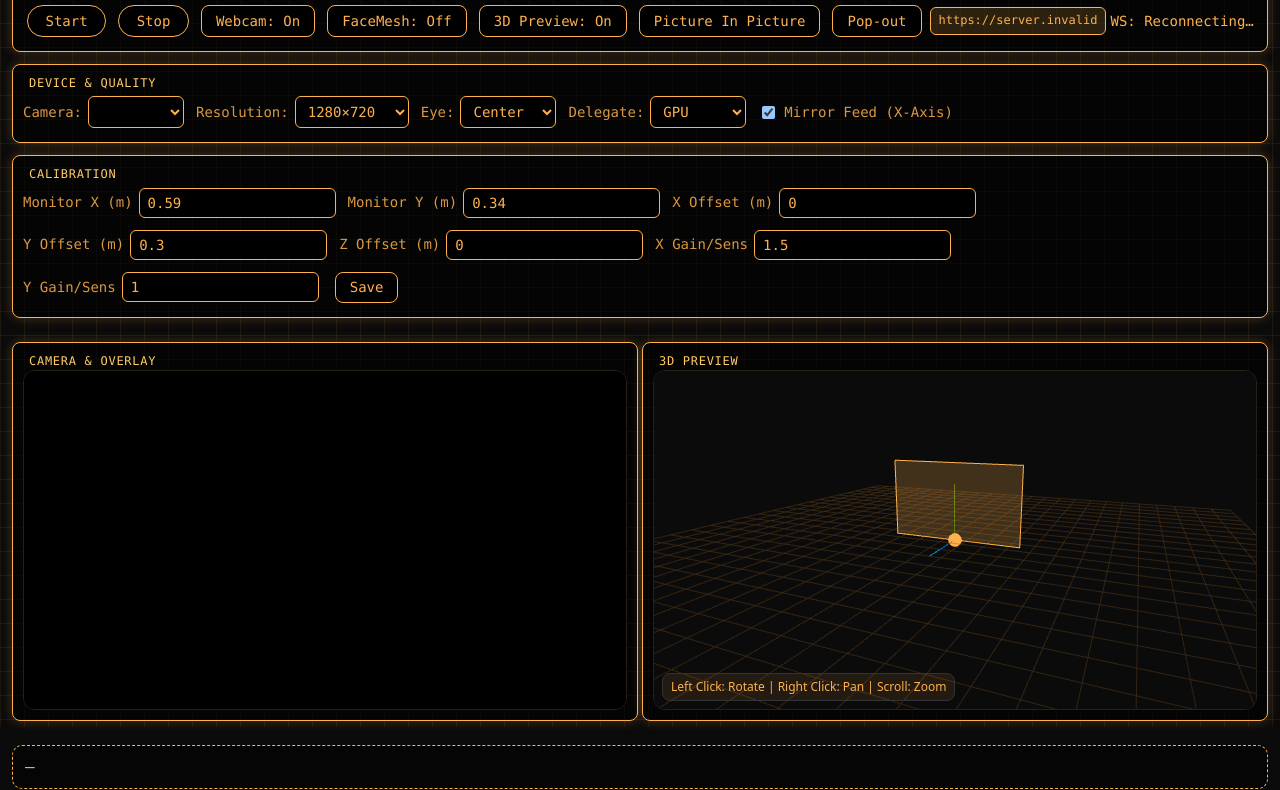
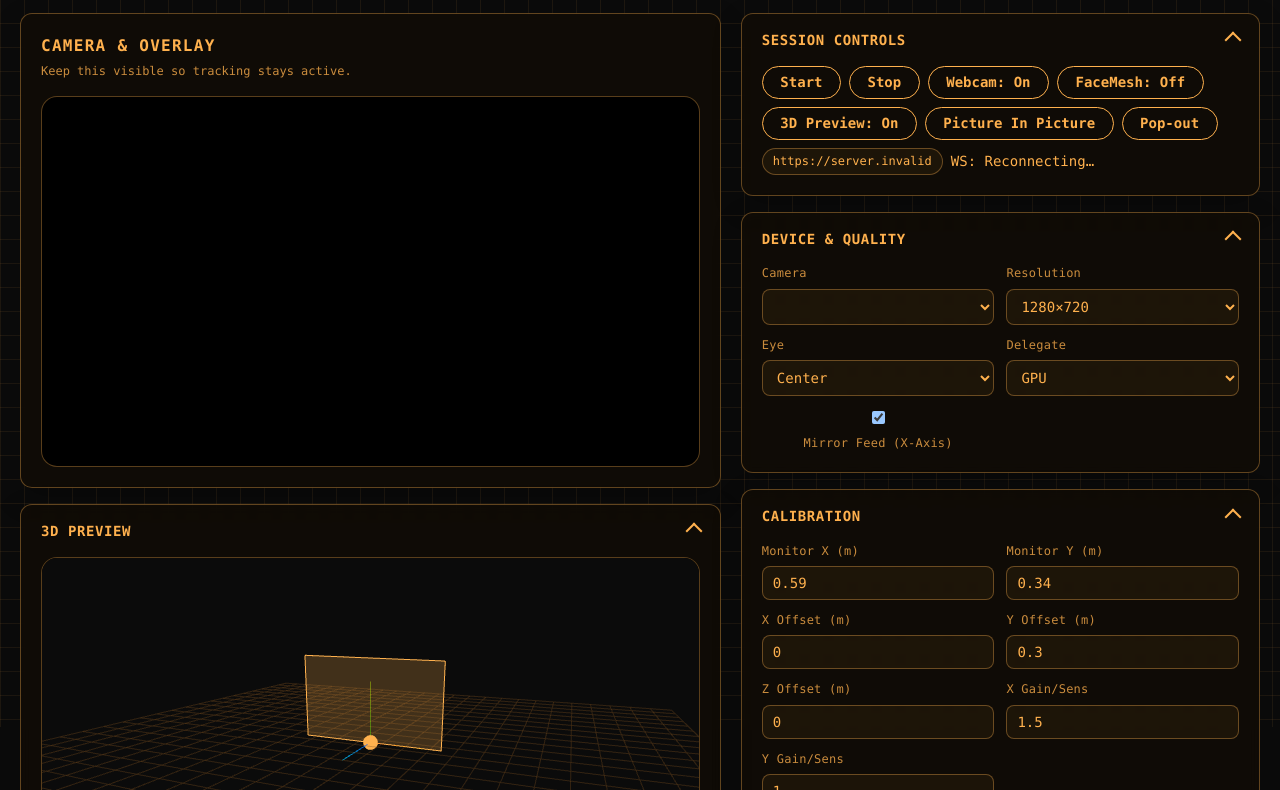
Before and after one commit to latentJake/portal-head-tracker, a website built with Vite: page index.html in a window 1280 px wide. Shown: the part 73-863 px from the top of the page. Built offline with nearby package versions, Linux system fonts and the light colour scheme; no server answers.

Commit message:
Revamp tracker UI layout with collapsible panels

```diff
--- a/index.html
+++ b/index.html
@@ -1,13 +1,50 @@
-<div class="wrap">
-  <h1>Portal Head Tracker - latentJake</h1>
+<!doctype html>
+<html lang="en">
+  <head>
+    <meta charset="UTF-8" />
+    <meta name="viewport" content="width=device-width, initial-scale=1" />
+    <title>Portal Head Tracker · latentJake</title>
     <link rel="stylesheet" href="/src/style.css" />
-  <meta charset="UTF-8">
+  </head>
+  <body>
+    <div class="app-shell">
+      <header class="app-header">
+        <h1 class="app-title">
+          Portal Head Tracker <span class="app-title__byline">· latentJake</span>
+        </h1>
+        <div class="app-header__actions">
+          <button id="themeToggle" class="tva-btn ghost" type="button" aria-pressed="false">
+            Light Mode
+          </button>
+        </div>
+      </header>
 
-  <!-- SESSION CONTROLS -->
-  <section class="tva-panel">
+      <main class="main-layout">
+        <div class="media-column">
+          <section class="tva-panel media-panel" aria-labelledby="cameraOverlayHeading">
+            <div class="panel-header">
+              <h2 id="cameraOverlayHeading" class="panel-title">Camera &amp; Overlay</h2>
+              <p class="panel-subtitle">Keep this visible so tracking stays active.</p>
+            </div>
+            <div id="preview" class="media-frame">
+              <video id="video" playsinline muted></video>
+              <canvas id="overlay"></canvas>
+            </div>
+          </section>
 
-      <legend>Session Controls</legend>
-      <div class="row">
+          <details class="tva-panel collapsible" data-section="preview" open>
+            <summary>3D Preview</summary>
+            <div class="panel-body">
+              <div id="threeMount" class="media-frame"></div>
+            </div>
+          </details>
+        </div>
+
+        <div class="control-column">
+          <details class="tva-panel collapsible" data-section="session" open>
+            <summary>Session Controls</summary>
+            <div class="panel-body">
+              <div class="cluster">
                 <button id="start" class="tva-btn pill">Start</button>
                 <button id="stop" class="tva-btn pill">Stop</button>
                 <button id="toggleWebcam" class="tva-btn">Webcam: On</button>
@@ -16,23 +53,22 @@
                 <button id="btnDocPiP" class="tva-btn">Picture In Picture</button>
                 <button id="btnPopout" class="tva-btn">Pop-out</button>
                 <span id="wsAddr" class="tva-badge">ws://—</span>
-        <span id="wsStatus" class="badge">WS: —</span>
+                <span id="wsStatus" class="tva-badge">WS: —</span>
               </div>
+            </div>
+          </details>
 
-  </section>
-
-  <!-- DEVICE & QUALITY -->
-  <section class="tva-panel">
-
-      <legend>Device &amp; Quality</legend>
-      <div class="row">
+          <details class="tva-panel collapsible" data-section="device" open>
+            <summary>Device &amp; Quality</summary>
+            <div class="panel-body">
+              <div class="form-grid">
                 <label>
-          Camera:
+                  <span>Camera</span>
                   <select id="cameraSel" class="tva-select"></select>
                 </label>
 
                 <label>
-          Resolution:
+                  <span>Resolution</span>
                   <select id="resSel" class="tva-select">
                     <option value="640x480">640×480</option>
                     <option value="1280x720" selected>1280×720</option>
@@ -41,7 +77,7 @@
                 </label>
 
                 <label>
-          Eye:
+                  <span>Eye</span>
                   <select id="eyeSel" class="tva-select">
                     <option value="left">Left</option>
                     <option value="center" selected>Center</option>
@@ -50,91 +86,84 @@
                 </label>
 
                 <label>
-          Delegate:
+                  <span>Delegate</span>
                   <select id="delegate" class="tva-select">
                     <option value="GPU" selected>GPU</option>
                     <option value="CPU">CPU</option>
                   </select>
                 </label>
 
-        <label>
+                <label class="checkbox">
                   <input type="checkbox" id="mirrorFeed" />
-          Mirror Feed (X-Axis)
+                  <span>Mirror Feed (X-Axis)</span>
                 </label>
               </div>
+            </div>
+          </details>
 
-  </section>
-
-  <!-- CALIBRATION -->
-  <section class="tva-panel">
-
-      <legend>Calibration</legend>
-      <div class="row">
-        <label>Monitor X (m)
+          <details class="tva-panel collapsible" data-section="calibration" open>
+            <summary>Calibration</summary>
+            <div class="panel-body">
+              <div class="form-grid">
+                <label>
+                  <span>Monitor X (m)</span>
                   <input id="monX" type="number" step="0.001" class="tva-input" />
                 </label>
-        <label>Monitor Y (m)
+                <label>
+                  <span>Monitor Y (m)</span>
                   <input id="monY" type="number" step="0.001" class="tva-input" />
                 </label>
 
-        <label>X Offset (m)
+                <label>
+                  <span>X Offset (m)</span>
                   <input id="offX" type="number" step="0.001" class="tva-input" />
                 </label>
-        <label>Y Offset (m)
+                <label>
+                  <span>Y Offset (m)</span>
                   <input id="offY" type="number" step="0.001" class="tva-input" />
                 </label>
-        <label>Z Offset (m)
+                <label>
+                  <span>Z Offset (m)</span>
                   <input id="offZ" type="number" step="0.001" class="tva-input" />
                 </label>
 
-        <label>X Gain/Sens
+                <label>
+                  <span>X Gain/Sens</span>
                   <input id="gainX" type="number" step="0.01" class="tva-input" />
                 </label>
-        <label>Y Gain/Sens
+                <label>
+                  <span>Y Gain/Sens</span>
                   <input id="gainY" type="number" step="0.01" class="tva-input" />
                 </label>
-
+              </div>
+              <div class="panel-actions">
                 <button id="saveCal" class="tva-btn">Save</button>
               </div>
+            </div>
+          </details>
 
-  </section>
-
-  <!-- PREVIEW ROW -->
-  <section class="row">
-    <!-- Camera + overlay -->
-    <section class="tva-panel" style="flex:1 1 48%;">
-
-        <legend>Camera &amp; Overlay</legend>
-        <div id="preview">
-          <video id="video" playsinline muted style="object-fit:contain;background:#000"></video>
-          <canvas id="overlay"></canvas>
-        </div>
-
-    </section>
-
-    <!-- Three.js mini preview -->
-    <section class="tva-panel" style="flex:1 1 48%;">
-
-        <legend>3D Preview</legend>
-        <div id="threeMount"></div>
-
-    </section>
-  </section>
-
-  <!-- COORDINATES -->
-      <pre id="readout">—</pre>
-  <!-- STATUS & PERFORMANCE -->
-  <section class="tva-panel">
-
-      <legend>Status &amp; Performance</legend>
-      <div class="row">
+          <details class="tva-panel collapsible" data-section="status" open>
+            <summary>Status &amp; Performance</summary>
+            <div class="panel-body">
+              <div class="cluster">
                 <span id="status" class="tva-badge">idle</span>
                 <span id="actual" class="tva-badge">Actual: —</span>
                 <span id="fps" class="tva-badge">cb: — • vid: — • inf: —</span>
-        <span id="ms"  class="tva-badge">proc: — ms</span>
+                <span id="ms" class="tva-badge">proc: — ms</span>
               </div>
+            </div>
+          </details>
+        </div>
+      </main>
 
-  </section>
+      <details class="tva-panel collapsible full-width" data-section="debug" open>
+        <summary>Debug Readout</summary>
+        <div class="panel-body">
+          <pre id="readout">—</pre>
+        </div>
+      </details>
     </div>
 
     <script type="module" src="/src/main.js"></script>
+  </body>
+</html>
--- a/src/main.js
+++ b/src/main.js
@@ -28,9 +28,10 @@ const toggleMeshBtn   = document.getElementById('toggleMesh');
 const toggle3dBtn     = document.getElementById('toggle3d');
 const mirrorFeedEl    = document.getElementById('mirrorFeed');
 
-const previewEl = document.getElementById('preview');
-const overlay   = document.getElementById('overlay');
-const octx      = overlay ? overlay.getContext('2d') : null;
+const previewEl      = document.getElementById('preview');
+const overlay        = document.getElementById('overlay');
+const octx           = overlay ? overlay.getContext('2d') : null;
+const themeToggleBtn = document.getElementById('themeToggle');
 
 // Calibration inputs
 const monXEl  = document.getElementById('monX');
@@ -56,6 +57,16 @@ const loadPrefs = () => { try { return JSON.parse(localStorage.getItem(PREF_KEY)
 const savePrefs = obj => {
   const prev = loadPrefs();
   localStorage.setItem(PREF_KEY, JSON.stringify({ ...prev, ...obj }));
+};
+
+const applyTheme = theme => {
+  const next = (theme === 'light') ? 'light' : 'dark';
+  document.body.dataset.theme = next;
+  if (themeToggleBtn) {
+    const isLight = next === 'light';
+    themeToggleBtn.textContent = isLight ? 'Dark Mode' : 'Light Mode';
+    themeToggleBtn.setAttribute('aria-pressed', String(isLight));
+  }
 };
 
 // ——————————————————————————————————————————————
@@ -101,6 +112,14 @@ const P = loadPrefs();
 if (resSel && P.resKey)        resSel.value = P.resKey;
 if (eyeSel && P.eye)           eyeSel.value = P.eye;
 if (delegateEl && P.delegate)  delegateEl.value = P.delegate;
+applyTheme(P.theme || 'dark');
+if (themeToggleBtn) {
+  themeToggleBtn.addEventListener('click', () => {
+    const nextTheme = (document.body.dataset.theme === 'light') ? 'dark' : 'light';
+    applyTheme(nextTheme);
+    savePrefs({ theme: nextTheme });
+  });
+}
 
 // ——————————————————————————————————————————————
 // Mirror Feed (persisted; default ON to preserve prior mirrored behavior)
--- a/src/style.css
+++ b/src/style.css
@@ -1,50 +1,65 @@
 /* ================================
-   LUCI / TVA THEME - styles.css
+   Portal Head Tracker – TVA theme
+   Modernized responsive UI system
    ================================ */
 
 /* --- Design Tokens --- */
 :root {
-  --tva-bg: #0b0b0b;                  /* base black */
+  color-scheme: dark;
+
+  --tva-bg: #0b0b0b;
+  --tva-surface: rgba(16, 12, 6, 0.82);
+  --tva-surface-subtle: rgba(255, 177, 78, 0.06);
+  --tva-border: #ffb14e;
+  --tva-border-subtle: rgba(255, 177, 78, 0.35);
+  --tva-text: #ffb14e;
+  --tva-text-dim: rgba(255, 177, 78, 0.78);
+  --tva-amber: #ffb14e;
+  --tva-amber-bright: #ffcc66;
   --tva-grid: rgba(255, 177, 78, 0.08);
-  --tva-amber: #ffb14e;               /* primary amber */
-  --tva-amber-bright: #ffcc66;        /* hover/focus accent */
-  --tva-amber-dim: rgba(255, 177, 78, 0.16);
-  --tva-text: #ffb14e;                /* default text color */
-  --tva-text-dim: rgba(255, 177, 78, 0.85);
-  --tva-border: #ffb14e;
-  --tva-shadow: 0 0 0.75rem rgba(255, 177, 78, 0.25);
+
   --tva-font-ui: "IBM Plex Mono", "SFMono-Regular", Menlo, Consolas, "Liberation Mono", monospace;
-  --tva-radius: 8px;
-  --tva-gap: 4px;
+  --tva-radius: 12px;
+  --tva-gap: 12px;
+  --tva-transition: 180ms ease;
+}
 
-  color-scheme: dark;
-  font-synthesis: none;
-  text-rendering: optimizeLegibility;
-  -webkit-font-smoothing: antialiased;
-  -moz-osx-font-smoothing: grayscale;
+body[data-theme='light'] {
+  color-scheme: light;
+
+  --tva-bg: #f4f0e8;
+  --tva-surface: rgba(255, 255, 255, 0.86);
+  --tva-surface-subtle: rgba(0, 0, 0, 0.05);
+  --tva-border: #2c2010;
+  --tva-border-subtle: rgba(44, 32, 16, 0.25);
+  --tva-text: #20160c;
+  --tva-text-dim: rgba(32, 22, 12, 0.72);
+  --tva-amber: #c46c00;
+  --tva-amber-bright: #d9861f;
+  --tva-grid: rgba(44, 32, 16, 0.05);
 }
 
 /* --- Base / Reset-ish --- */
 *,
 *::before,
-*::after { box-sizing: border-box; }
+*::after {
+  box-sizing: border-box;
+}
 
-html, body {
+html,
+body {
   height: 100%;
 }
 
 body {
   margin: 0;
-  min-width: 320px;
-  min-height: 100vh;
   background: var(--tva-bg);
   color: var(--tva-text);
   font: 14px/1.45 var(--tva-font-ui);
-  display: block; /* let the page flow naturally */
-  position: relative;
+  min-height: 100vh;
+  transition: background var(--tva-transition), color var(--tva-transition);
 }
 
-/* Subtle amber grid behind everything */
 body::before {
   content: "";
   position: fixed;
@@ -57,259 +72,321 @@ body::before {
   background-size: 24px 24px;
 }
 
-/* Containers */
-.wrap,
-#app {
-  max-width: 1280px;
-  margin: 16px auto;
-  padding: 0 12px 24px;
-  position: relative;
-  z-index: 1; /* above grid */
-}
-
-/* Typography */
-h1, h2, h3 {
-  margin: 8px 0 12px;
-  line-height: 1.0;
-  color: var(--tva-amber-bright);
-  text-transform: uppercase;
-}
-h1 { font-size: 18px; }
-h2 { font-size: 18px; }
-h3 { font-size: 16px; }
-
-/* Links */
 a {
   color: var(--tva-amber);
   text-decoration: none;
-  border-bottom: 1px dotted var(--tva-amber);
-}
-a:hover { color: var(--tva-amber-bright); }
-
-/* Cards / Panels */
-.tva-panel {
-  background: rgba(0,0,0,0.6);
-  border: 1px solid var(--tva-border);
-  border-radius: var(--tva-radius);
-  padding: 10px;
-  margin: 12px 0;
-  box-shadow: var(--tva-shadow);
+  border-bottom: 1px dotted currentColor;
 }
 
-.tva-title {
-  font-size: 14px;
+a:hover {
   color: var(--tva-amber-bright);
-  letter-spacing: 0.06em;
-  border-bottom: 2px solid var(--tva-border);
-  padding-bottom: 4px;
-  margin-bottom: 8px;
-  text-transform: uppercase;
 }
 
-/* Horizontal divider / “orange line breaks” */
-.tva-divider {
-  height: 0;
-  border: none;
-  border-top: 2px solid var(--tva-border);
-  margin: 16px 0;
-  opacity: 1;
+/* --- Layout --- */
+.app-shell {
+  position: relative;
+  z-index: 1;
+  max-width: 1280px;
+  margin: 0 auto;
+  padding: 24px 20px 48px;
+  display: flex;
+  flex-direction: column;
+  gap: 24px;
 }
 
-/* Badges (status chips) */
-.tva-badge {
-  display: inline-block;
-  padding: 4px 8px;
-  border: 1px solid var(--tva-border);
-  border-radius: 6px;
-  background: var(--tva-amber-dim);
+.app-header {
+  display: flex;
+  flex-wrap: wrap;
+  justify-content: space-between;
+  align-items: center;
+  gap: 16px;
+}
+
+.app-title {
+  margin: 0;
+  font-size: clamp(20px, 4vw, 26px);
+  text-transform: uppercase;
+  letter-spacing: 0.08em;
+}
+
+.app-title__byline {
+  font-size: 0.75em;
+  color: var(--tva-text-dim);
+}
+
+.app-header__actions {
+  display: flex;
+  gap: 8px;
+}
+
+.main-layout {
+  display: grid;
+  grid-template-columns: minmax(0, 1.35fr) minmax(0, 1fr);
+  gap: 20px;
+  align-items: flex-start;
+}
+
+.media-column,
+.control-column {
+  display: flex;
+  flex-direction: column;
+  gap: 16px;
+}
+
+.full-width {
+  width: 100%;
+}
+
+@media (max-width: 1024px) {
+  .main-layout {
+    grid-template-columns: 1fr;
+  }
+}
+
+/* --- Panels --- */
+.tva-panel {
+  background: var(--tva-surface);
+  border: 1px solid var(--tva-border-subtle);
+  border-radius: var(--tva-radius);
+  box-shadow: 0 10px 30px rgba(0, 0, 0, 0.18);
+  backdrop-filter: blur(6px);
+  transition: border-color var(--tva-transition), box-shadow var(--tva-transition), background var(--tva-transition);
+}
+
+.media-panel {
+  padding: 20px;
+  display: flex;
+  flex-direction: column;
+  gap: 16px;
+}
+
+.panel-header {
+  display: flex;
+  flex-direction: column;
+  gap: 6px;
+}
+
+.panel-title {
+  margin: 0;
+  font-size: 16px;
+  text-transform: uppercase;
+  letter-spacing: 0.08em;
+}
+
+.panel-subtitle {
+  margin: 0;
+  font-size: 12px;
+  color: var(--tva-text-dim);
+}
+
+.collapsible {
+  overflow: hidden;
+}
+
+.collapsible > summary {
+  list-style: none;
+  cursor: pointer;
+  padding: 16px 20px;
+  font-weight: 600;
+  letter-spacing: 0.04em;
+  text-transform: uppercase;
+  position: relative;
+  display: flex;
+  align-items: center;
+  gap: 12px;
+}
+
+.collapsible > summary::-webkit-details-marker {
+  display: none;
+}
+
+.collapsible > summary::after {
+  content: '';
+  margin-left: auto;
+  width: 12px;
+  height: 12px;
+  border: 2px solid var(--tva-text);
+  border-top: none;
+  border-left: none;
+  transform: rotate(45deg);
+  transition: transform var(--tva-transition);
+}
+
+.collapsible[open] > summary::after {
+  transform: rotate(225deg);
+}
+
+.panel-body {
+  padding: 0 20px 20px;
+  display: flex;
+  flex-direction: column;
+  gap: 16px;
+}
+
+.panel-actions {
+  display: flex;
+  justify-content: flex-end;
+}
+
+.cluster {
+  display: flex;
+  flex-wrap: wrap;
+  gap: 8px;
+  align-items: center;
+}
+
+.form-grid {
+  display: grid;
+  gap: 12px;
+  grid-template-columns: repeat(auto-fit, minmax(180px, 1fr));
+}
+
+.checkbox {
+  display: flex;
+  align-items: center;
+  gap: 8px;
+  font-weight: 500;
+}
+
+.checkbox span {
+  color: var(--tva-text-dim);
+}
+
+/* --- Form Elements --- */
+label {
+  display: flex;
+  flex-direction: column;
+  gap: 6px;
+  color: var(--tva-text-dim);
+  font-size: 12px;
+  letter-spacing: 0.02em;
+}
+
+.tva-input,
+.tva-select,
+input[type='number'],
+select {
+  width: 100%;
+  background: var(--tva-surface-subtle);
   color: var(--tva-text);
-  font-size: 12px;
+  border: 1px solid var(--tva-border-subtle);
+  border-radius: 8px;
+  padding: 8px 10px;
+  font: 14px/1 var(--tva-font-ui);
+  transition: border-color var(--tva-transition), background var(--tva-transition), color var(--tva-transition);
+}
+
+.tva-input:focus,
+.tva-select:focus,
+input[type='number']:focus,
+select:focus {
+  outline: 2px solid var(--tva-amber-bright);
+  outline-offset: 2px;
 }
 
 /* --- Buttons --- */
-
-/* Base button: black with orange text */
 button,
 .tva-btn {
   appearance: none;
-  background: #000;
+  border-radius: 999px;
+  border: 1px solid var(--tva-border);
+  background: transparent;
   color: var(--tva-text);
-  border: 1px solid var(--tva-border);
-  border-radius: var(--tva-radius);
-  padding: 0.55em 1.0em;
-  font: 500 14px/1 var(--tva-font-ui);
+  padding: 0.6em 1.25em;
+  font: 600 14px/1 var(--tva-font-ui);
   cursor: pointer;
-  transition: background 0.18s ease, color 0.18s ease, box-shadow 0.18s ease, transform 0.06s ease;
-  margin: 4px;
+  transition: background var(--tva-transition), color var(--tva-transition), border-color var(--tva-transition), box-shadow var(--tva-transition);
 }
 
 button:hover,
 .tva-btn:hover {
   background: var(--tva-amber);
   color: #000;
-  box-shadow: var(--tva-shadow);
+  box-shadow: 0 8px 18px rgba(0, 0, 0, 0.35);
 }
 
-/* Focus ring */
-button:focus-visible,
-.tva-btn:focus-visible,
-.tva-input:focus,
-.tva-select:focus,
-.tva-field:focus {
-  outline: 2px solid var(--tva-amber-bright);
-  outline-offset: 2px;
+button:active,
+.tva-btn:active {
+  transform: translateY(1px);
 }
 
-/* “Pill” button variant */
 .tva-btn.pill {
   border-radius: 999px;
-  padding: 0.55em 1.25em;
 }
 
-/* Quiet / ghost button variant */
 .tva-btn.ghost {
-  background: transparent;
-  border-style: dashed;
+  background: var(--tva-surface-subtle);
 }
+
 .tva-btn.ghost:hover {
   background: var(--tva-amber);
   color: #000;
 }
 
-/* Pressed micro-feedback */
-button:active,
-.tva-btn:active { transform: translateY(1px); }
-
-/* --- Forms --- */
-
-label {
-  display: inline-flex;
-  align-items: center;
-  gap: 6px;
-  margin: 4px 8px 4px 0;
-  color: var(--tva-text-dim);
+button:focus-visible,
+.tva-btn:focus-visible {
+  outline: 2px solid var(--tva-amber-bright);
+  outline-offset: 2px;
 }
 
-.tva-input,
-.tva-select,
-input[type="number"],
-select {
+/* --- Media Frames --- */
+.media-frame {
+  position: relative;
+  width: 100%;
+  aspect-ratio: 16 / 9;
+  border-radius: 16px;
+  overflow: hidden;
   background: #000;
-  color: var(--tva-text);
-  border: 1px solid var(--tva-border);
-  border-radius: 6px;
-  padding: 6px 8px;
-  font: 14px/1 var(--tva-font-ui);
-  min-width: 6rem;
+  border: 1px solid var(--tva-border-subtle);
+  box-shadow: inset 0 0 0 1px rgba(0, 0, 0, 0.35);
 }
 
-fieldset {
-  border: 1px solid var(--tva-border);
-  border-radius: var(--tva-radius);
-  padding: 8px;
-  margin: 6px 0;
-}
-legend {
-  padding: 0 6px;
-  color: var(--tva-amber-bright);
-  text-transform: uppercase;
-  letter-spacing: 0.06em;
-  font-size: 12px;
-}
-
-/* --- Utility Layouts --- */
-
-.row {
-  display: flex;
-  flex-wrap: wrap;
-  align-items: center;
-  gap: var(--tva-gap);
-}
-
-/* Preview / Media frames */
-#preview,
-#threeMount {
-  position: relative;
-  width: 100%;
-  aspect-ratio: 16/9;
-  border: 1px solid #262018;
-  border-radius: 12px;
-  overflow: hidden;
-  background: #000;
-  box-shadow: inset 0 0 0 1px rgba(255,177,78,0.05);
-}
-
-#preview .corner-tag {
-  position: absolute;
-  right: 8px;
-  top: 8px;
-  padding: 4px 8px;
-  border-radius: 8px;
-  border: 1px solid #444;
-  background: rgba(255,177,78,0.12);
-  color: var(--tva-amber);
-  font-size: 12px;
-}
-
-/* Video / Canvas stack */
-#video,
-#overlay {
+.media-frame video,
+.media-frame canvas {
   position: absolute;
   inset: 0;
   width: 100%;
   height: 100%;
+  object-fit: contain;
 }
 
-/* Debug readout: larger text, single row, horizontal scroll if needed */
+/* --- Status chips --- */
+.tva-badge {
+  display: inline-flex;
+  align-items: center;
+  gap: 4px;
+  padding: 4px 10px;
+  border-radius: 999px;
+  border: 1px solid var(--tva-border-subtle);
+  background: var(--tva-surface-subtle);
+  color: var(--tva-text);
+  font-size: 12px;
+}
+
+/* --- Debug readout --- */
 #readout {
-  white-space: nowrap;               /* force one line (newlines become spaces) */
-  overflow-x: auto;                  /* scroll horizontally if it overflows */
-  overflow-y: hidden;
-  border: 1px dashed var(--tva-border);
+  margin: 0;
+  padding: 12px 14px;
   border-radius: 10px;
-  padding: 10px 12px;
-  margin-top: 12px;
-  background: rgba(0,0,0,0.5);
+  border: 1px dashed var(--tva-border-subtle);
+  background: var(--tva-surface-subtle);
   color: var(--tva-text);
   font-family: var(--tva-font-ui);
-  font-size: 16px;                   /* bump size (try 18px if you want bigger) */
-  line-height: 1.4;
+  font-size: 16px;
+  white-space: nowrap;
+  overflow-x: auto;
 }
 
-
-/* Logo demo (if kept) */
-.logo {
-  height: 6em;
-  padding: 1.5em;
-  transition: filter 300ms;
-  will-change: filter;
-}
-.logo:hover { filter: drop-shadow(0 0 2em rgba(255, 177, 78, 0.67)); }
-
-/* Cards (generic) */
-.card { padding: 1rem; }
-
-/* Accessibility: high-contrast focus for keyboard users */
-:focus:not(:focus-visible) { outline: none; }
-
-/* Light mode opt-out (we force dark TVA look) */
-@media (prefers-color-scheme: light) {
-  :root { color-scheme: dark; }
+/* --- Accessibility --- */
+:focus:not(:focus-visible) {
+  outline: none;
 }
 
-/* --- Helpful little bits for your current HTML --- */
-
-/* status chips you already render */
-#status, #actual, #fps, #ms {
-  padding: 4px 8px;
-  border: 1px solid #444;
-  border-radius: 8px;
-  background: var(--tva-amber-dim);
-  color: var(--tva-text);
+@media (prefers-reduced-motion: reduce) {
+  *,
+  *::before,
+  *::after {
+    transition-duration: 0.01ms !important;
+    animation-duration: 0.01ms !important;
+  }
 }
-
-/* make inline control rows breathe better on wrap */
-.wrap > .row,
-.wrap > div[style*="display:flex"] {
-  gap: var(--tva-gap);
-}
```
Lines whose indentation alone changed are shown as unchanged.
